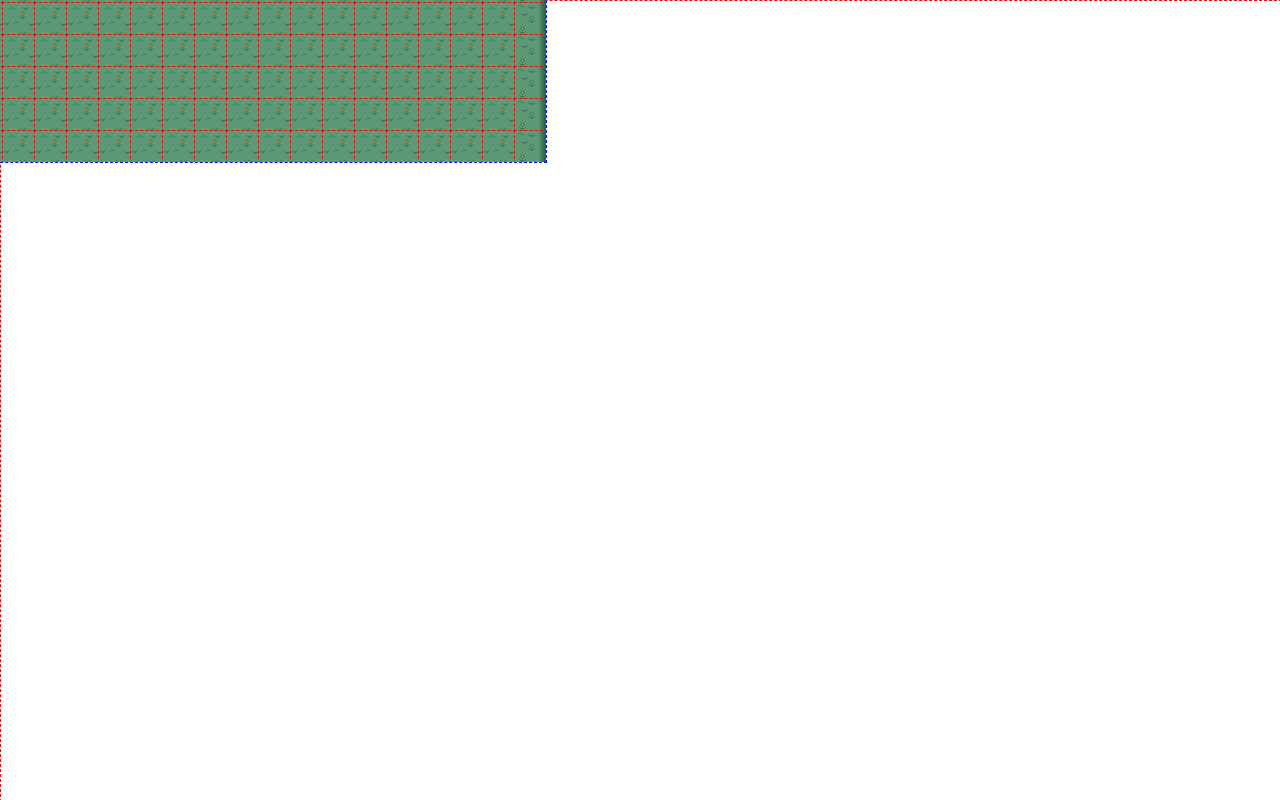
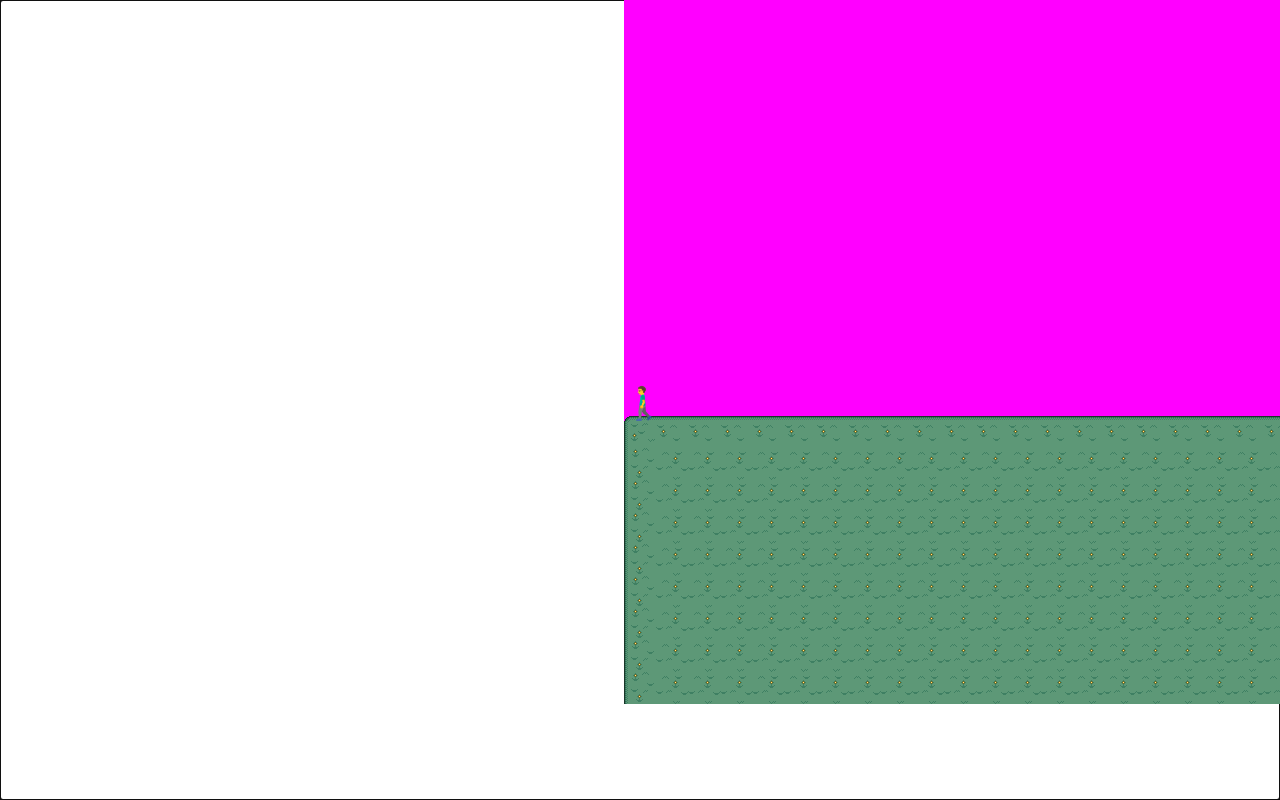
Before and after one commit to mrmiguu/lostica, a React app: page / in a window 1280 px wide. Built offline with nearby package versions, Linux system fonts and the light colour scheme.

Commit message:
Added character, centered camera.

```diff
--- a/App.js
+++ b/App.js
@@ -1,4 +1,4 @@
-import React, { useState, useEffect } from 'react'
+import React, { useState, useEffect, useRef } from 'react'
 import styles from './App.module.css'
 import sheet1 from './1.png'
 
@@ -32,19 +32,51 @@ function App() {
     [11, 12, 12, 12, 12, 12, 12, 12, 12, 12, 12, 12, 12, 12, 12, 12, 12, 12, 12, 12, 12, 12, 12, 12, 12, 12, 13],
   ]
 
-  useEffect(() => {
-    console.log(JSON.stringify(m))
-  }, [])
+  // useEffect(() => {
+  //   console.log(JSON.stringify(m))
+  // }, [])
 
   let sheetW = 9
 
-  let [camXY, setCamXY] = useState([10, 20])
+  let [camXY, setCamXY] = useState([0, 4])
+
+  let appRef = useRef()
+  useEffect(() => {
+    appRef.current.focus()
+  }, [])
+
+  let [char, setChar] = useState([0, 15])
+
+  let [camSize, setCamSize] = useState([window.innerWidth, window.innerHeight])
+  useEffect(() => {
+
+    let fn = () => setCamSize([window.innerWidth, window.innerHeight])
+    window.addEventListener('resize', fn)
+    return () => window.removeEventListener('resize', fn)
+
+  }, [])
 
   return (
     <div
+      ref={appRef}
       className={styles.App}
+      tabIndex="0"
       onMouseMove={e => {
-        setCamXY([~~(e.clientX / 32), ~~(e.clientY / 32)])
+        // setCamXY([~~(e.clientX / 32), ~~(e.clientY / 32)])
+      }}
+      onKeyDown={e => {
+        let x = {
+          ArrowUp: [0, -1],
+          ArrowRight: [1, 0],
+          ArrowDown: [0, 1],
+          ArrowLeft: [-1, 0],
+        }
+        let dXY = x[e.key] || []
+        // alert(x[e.key])
+        // alert(camSize)
+        setChar(char => {
+          return [char[0] + dXY[0], char[1] + dXY[1]]
+        })
       }}
     >
 
@@ -55,7 +87,7 @@ function App() {
           style={{
             width: `${m[0].length * 32}px`,
             height: `${m.length * 32}px`,
-            transform: `translate(${-(camXY[0] * 32)}px, ${-(camXY[1] * 32)}px)`,
+            transform: `translate(${-(char[0] * 32) + camSize[0] / 2 - 32 / 2}px, ${-(char[1] * 32 - camSize[1] / 2 + 32 / 2)}px)`,
           }}
         >
 
@@ -100,6 +132,18 @@ function App() {
             })
           }
 
+          <div
+            className={styles.Char}
+            style={{
+              // left: `${char[0] * 32}px`,
+              // top: `${char[1] * 32}px`,
+
+              transform: `translate(${char[0] * 32}px, ${char[1] * 32}px)`,
+            }}
+          >
+            🚶‍♂️
+          </div>
+
         </div>
       </div>
 
--- a/App.module.css
+++ b/App.module.css
@@ -9,7 +9,7 @@
   position: fixed;
   width: 100%;
   height: 100%;
-  border: 1px dashed red;
+  /* border: 1px dashed red; */
 }
 .Map {
   position: relative;
@@ -17,7 +17,13 @@
   height: 100%;
   overflow: hidden;
   transition: transform 1s;
-  border: 1px dashed blue;
+  /* border: 1px dashed blue; */
+}
+.Char {
+  position: absolute;
+  font-size: 32px;
+  /* transition: left 0.5s, top 0.5s; */
+  transition: transform 0.5s;
 }
 .Tile {
   position: absolute;
@@ -25,7 +31,7 @@
   height: 32px;
   image-rendering: pixelated;
   overflow: hidden;
-  border: 1px dashed red;
+  /* border: 1px dashed red; */
 }
 .Tile img {
   position: relative;
```
